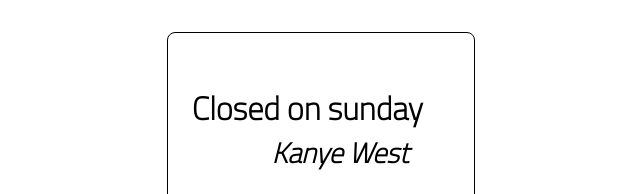
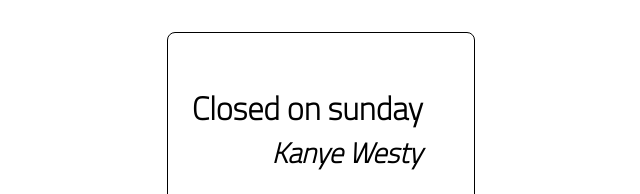
Before and after one commit to Emwook/nuaka-gita, a plain HTML site: page index.html in a window 1280 px wide. Shown: the top 194 px of the page, 319-959 px from the left. Drawn offline with Linux system fonts and the light colour scheme.

Commit message:
Update text

```diff
--- a/index.html
+++ b/index.html
@@ -11,7 +11,7 @@
         <section class="lyrics">
             <div class="text-container">
                 <h1>Closed on sunday</h1>
-                <h2><em>Kanye West</em></h2>
+                <h2><em>Kanye Westy</em></h2>
                 <p>
                     Closed on Sunday, you're my Chick-fil-A <br>
                     Closed on Sunday, you my Chick-fil-A <br>
```
